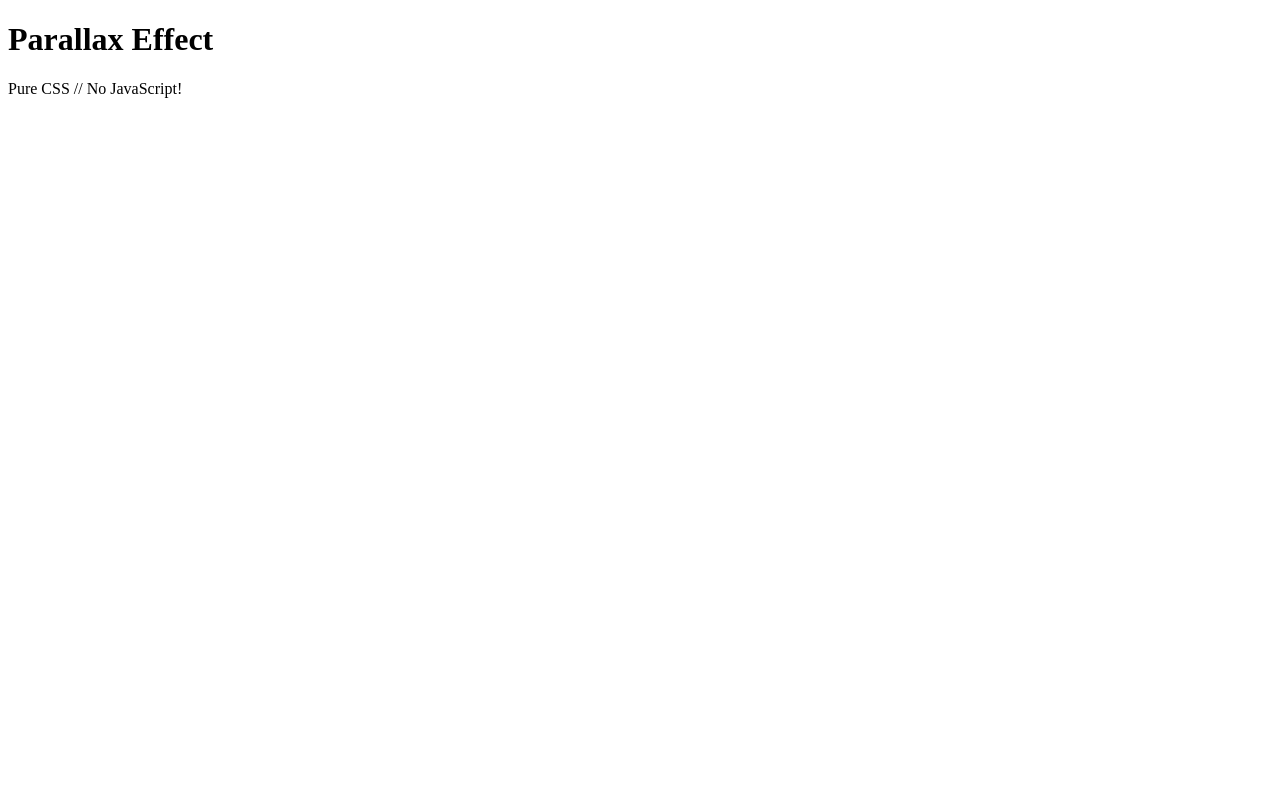
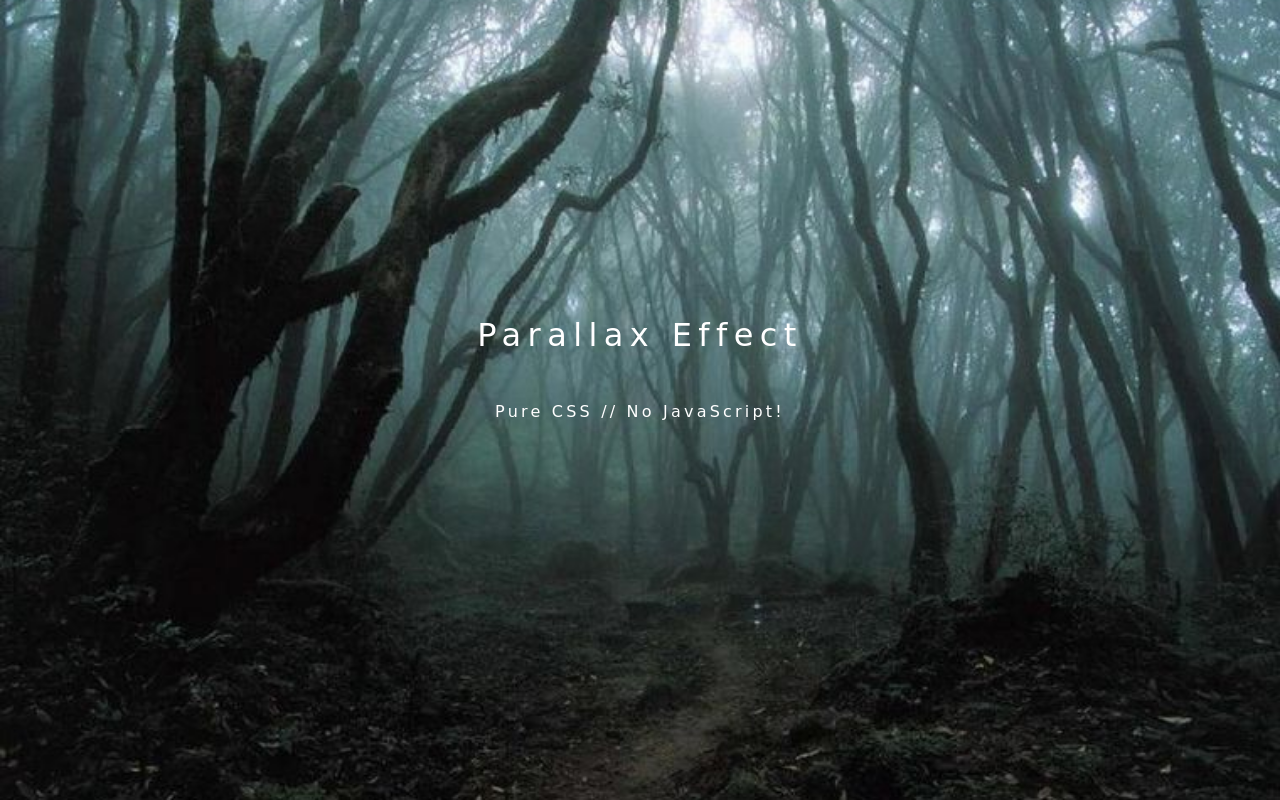
Before and after one commit to zarraga555/ParrallaxScrollingCSS, a plain HTML site: page index.html in a window 1280 px wide. Drawn offline with Linux system fonts and the light colour scheme.

Commit message:
moficicaciones

```diff
--- a/css/style.css
+++ b/css/style.css
@@ -11,7 +11,7 @@ body{
     height: 100%;
     overflow-y: scroll;
     overflow-x: hidden;
-    font-family: "Luna";
+    font-family: "Covered By Your Grace", cursive;
 }
 header{
     box-sizing: border-box;
@@ -37,5 +37,17 @@ header::before{
     right: 0;
     top: 0;
     display: block;
-
+    background-image: url(/image/pa1.jpg);
+    background-size: cover;
+    transform-origin: center center 0;
+    transform: translateZ(-1px) scale(2);
+    z-index: -1;
+    min-height: 100vh;
 }
+header *{
+    font-weight: normal;
+    letter-spacing: 0.2em;
+    text-align: center;
+    margin: 0;
+    padding: 1em 0;
+}
--- a/index.html
+++ b/index.html
@@ -1,16 +1,20 @@
 <!DOCTYPE html>
 <html lang="en">
+
 <head>
     <meta charset="UTF-8">
     <meta name="viewport" content="width=device-width, initial-scale=1.0">
     <meta http-equiv="X-UA-Compatible" content="ie=edge">
     <title>CSS Parallax Scrolling</title>
-    <style src="css/style.css"></style>
+    <link rel="stylesheet" href="css/style.css">
 </head>
+
 <body>
     <header>
         <h1>Parallax Effect</h1>
         <p>Pure CSS // No JavaScript!</p>
     </header>
+
 </body>
+
 </html>
```
Also changed, not shown: image/pa1.jpg (added).
